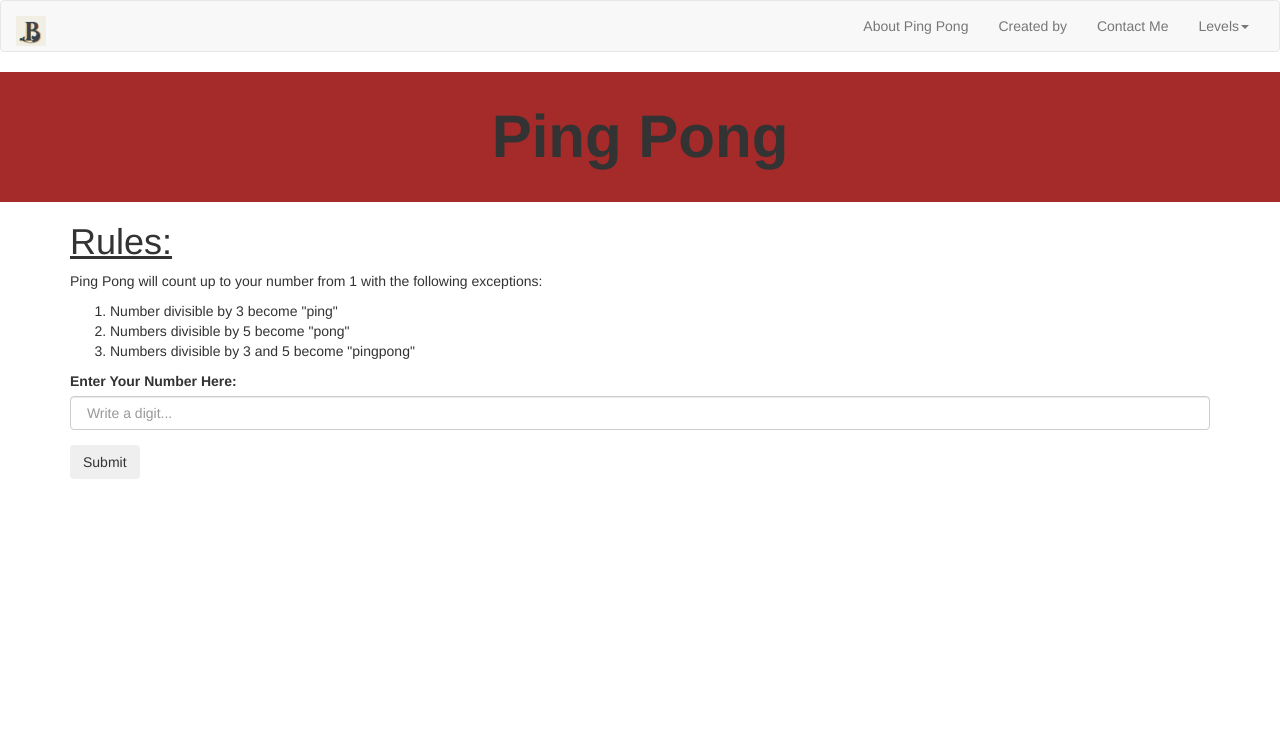
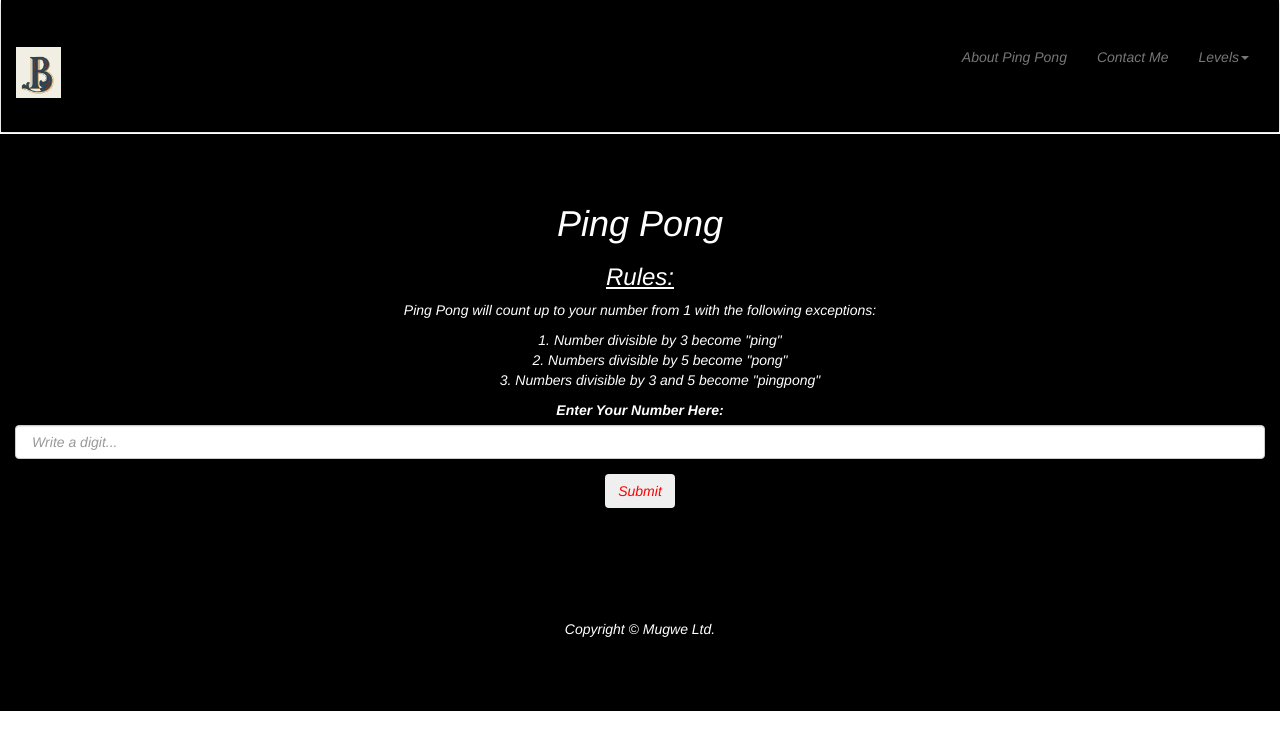
Before and after one commit to Gmugwe/Ping-Pong, a plain HTML site: page index.html in a window 1280 px wide. Drawn offline with Linux system fonts and the light colour scheme.

Commit message:
add css layout

```diff
--- a/css/Styles.css
+++ b/css/Styles.css
@@ -1,27 +1,35 @@
-.header {
-  text-align: center;
-  background-color: brown;
-  padding: 22px;
-  font-size: 60px;
-  font-weight: bold;
-}
-.Sidebar{
- animation: left;
- display: block;
- float: left;
-}
-img{
-  width: 30px;
-  height: 30px;
-}
-body{
-  background-color: brown;
+img {
+  width: 45px;
+  height: 45x;
 }
 
-footer{
+body {
+  background-color: brown;
+  margin: 0;
+}
+
+.btn {
+  color: red;
+  border-radius: 20px;
+}
+
+ol {
+  list-style-position: inside;
+}
+
+.container-fluid {
+  background-color: black;
   text-align: center;
-  background-color: brown;
+  font-style: italic;
+  color: white;
+  padding: 50px;
+  margin-top: -19px;
+}
+
+footer {
   padding: 22px;
-  font-size: 25px;
-  font-weight: light;
+  background-color: black;
+  color: white;
+  padding-top: 20px;
+  border-top: 50px;
 }
--- a/index.html
+++ b/index.html
@@ -16,8 +16,7 @@
       <a class="navbar-brand" href="https://github.com/Gmugwe"><img alt="Brand" src="img/logo.jpg"></a>
       <div class="navbar-header navbar-right">
         <ul class="nav navbar-nav">
-            <li><a href="index.html">About Ping Pong</a></li>
-            <li><a href="index.html">Created by</a></li>
+          <li><a href="README.md">About Ping Pong</a></li>
           <li><a href="mailto:ggmugwe@gmail.com">Contact Me</a></li>
           <li class="dropdown">
             <a href="#" class="dropdown-toggle" data-toggle="dropdown">Levels<b class="caret"></b></a>
@@ -33,17 +32,19 @@
           </ul>
         </ul>
 
-        </div><!---nav navbar-nav--->
-    </nav><!--end navbar-defult--->
-
-    <div class="row">
-      <div class="col-md-12 header">Ping Pong</div>
       </div>
+      <!---nav navbar-nav--->
+  </nav>
+  <!--end navbar-defult--->
+  </div>
+  <!---end of container- fluid--->
 
 
 
-    <div class="container">
-      <h1><u>Rules:</u></h1>
+
+  <div class="container-fluid">
+    <h1>Ping Pong</h1>
+    <h3><u>Rules:</u></h3>
     <p class="content">Ping Pong will count up to your number from 1 with the following exceptions:</p>
     <ol>
       <li>Number divisible by 3 become "ping"</li>
@@ -63,9 +64,16 @@
     <div id="output">
       <ul id="result"></ul>
     </div>
-          </div><!---end of container--->
-        </div><!---end of container- fluid--->
+    <!---end of output--->
+  </div>
+  <!---end of container fluid--->
 
+
+  <div class="container-fluid">
+    <div class="row">
+      <div class="col-md-12 footer">
+        <footer>Copyright &copy; Mugwe Ltd. </footer>
+      </div>
       <script src="js/jquery-3.2.0.js"></script>
       <script src="js/Scripts.js"></script>
       <script src="js/bootstrap.min.js"></script>
--- a/js/Scripts.js
+++ b/js/Scripts.js
@@ -2,19 +2,16 @@
 $(document).ready(function() {
   $("#game-form").submit(function(event) {
     var number1 = parseInt($("#pingpong").val());
-
-         for (var i=1; i <=number1; i++){
-             if( i % 3 ===0 && i % 5===0 ) {
+//back-end
+    for (var i = 1; i <= number1; i++) {
+      if (i % 3 === 0 && i % 5 === 0) {
         $("#result").append("<li>pingpong</li>");
-             }
-             else if ( i % 3 === 0 ) {
+      } else if (i % 3 === 0) {
         $("#result").append("<li>ping</li>");
-                   }
-                   else  if( i % 5 === 0 ) {
+      } else if (i % 5 === 0) {
         $("#result").append("<li>pong</li>");
-                   }
-                   else {
-                     $("#result").append("<li>" + i +"</li>");
+      } else {
+        $("#result").append("<li>" + i + "</li>");
       }
     }
     event.preventDefault();
```
Also changed, not shown: 1 other file. Lines whose indentation alone changed are shown as unchanged.
